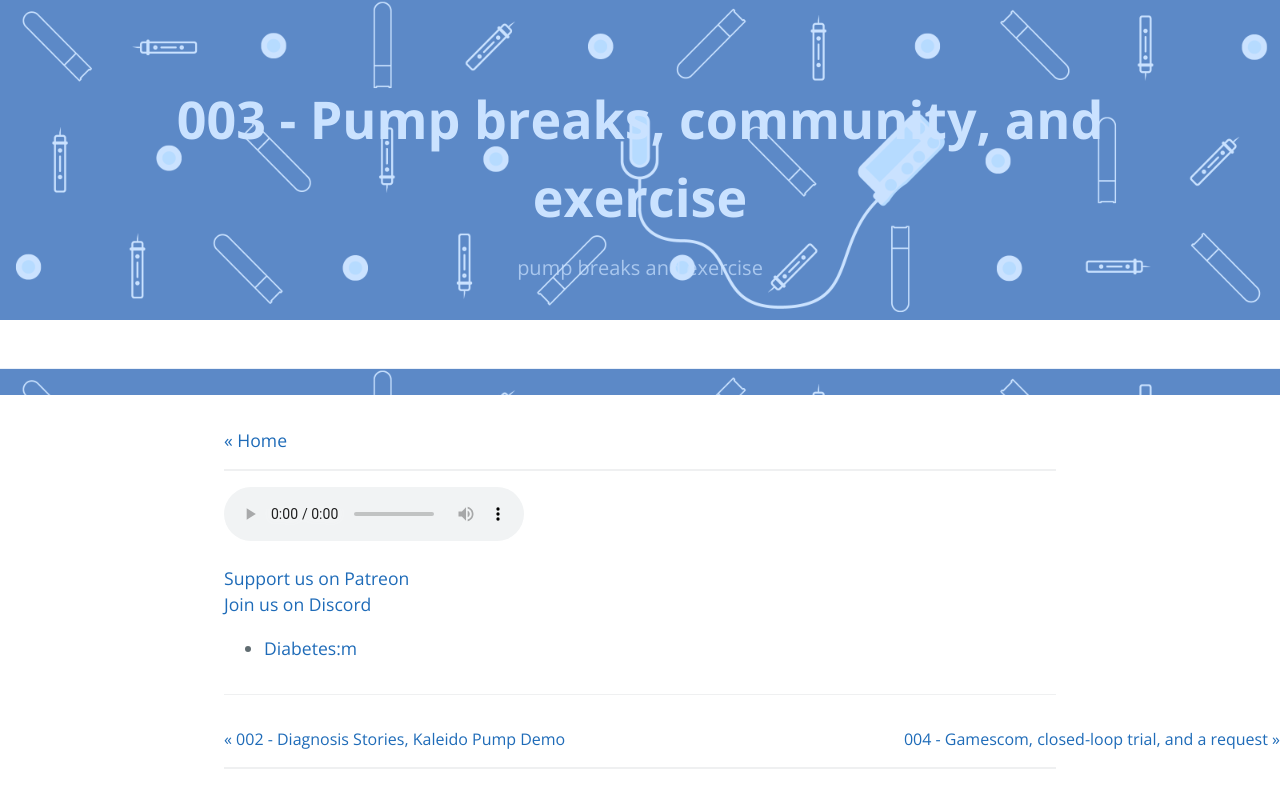
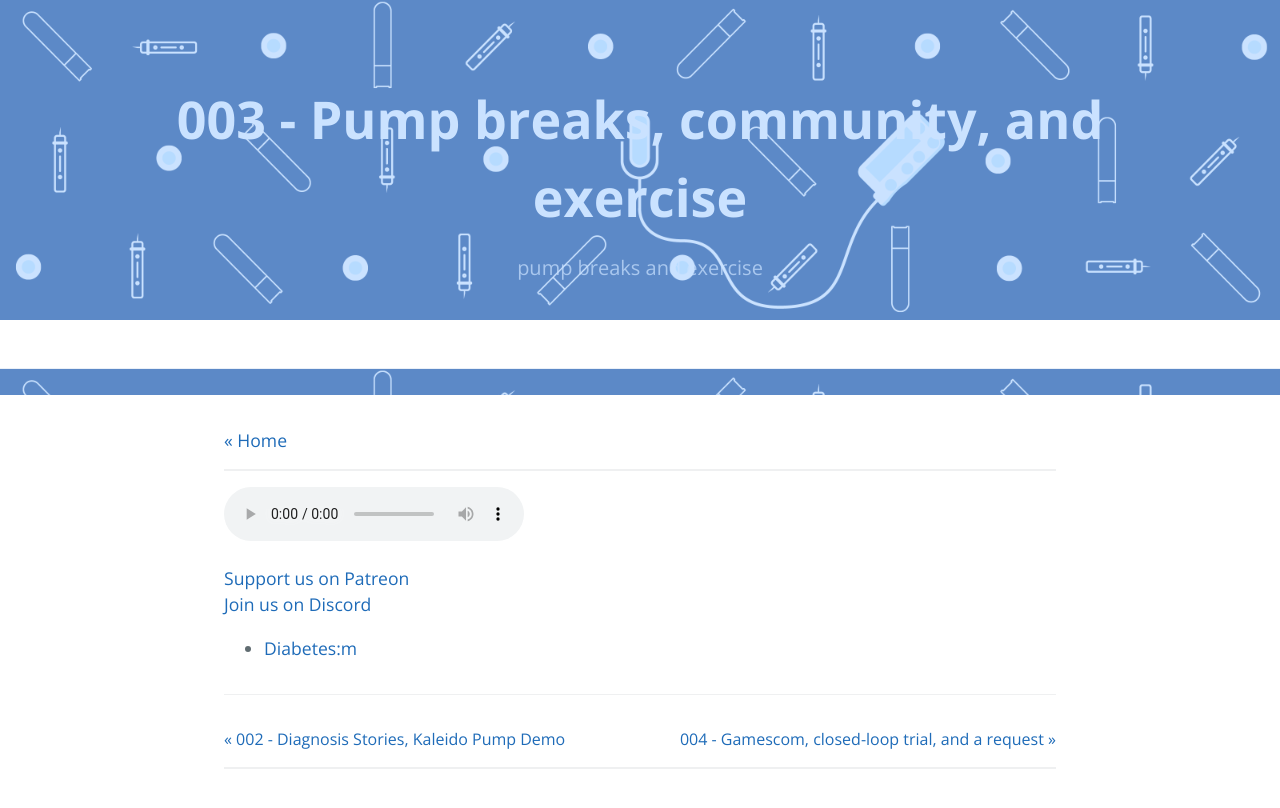
Before and after one commit to cascer1/diacast, a Jekyll site: the page built from _posts/2017-08-15-003.md, in a window 1280 px wide. Shown: the top 808 px of the page. Built offline with Jekyll 4.4.1, drawn with Linux system fonts in a browser that asks for light colours.

Commit message:
update site

```diff
--- a/assets/css/style_post.scss
+++ b/assets/css/style_post.scss
@@ -81,6 +81,7 @@
 }
 
 .next-link {
-  position: absolute;
-  right: 0px;
+  float: right;
+  // position: absolute;
+  // right: 0px;
 }
```
